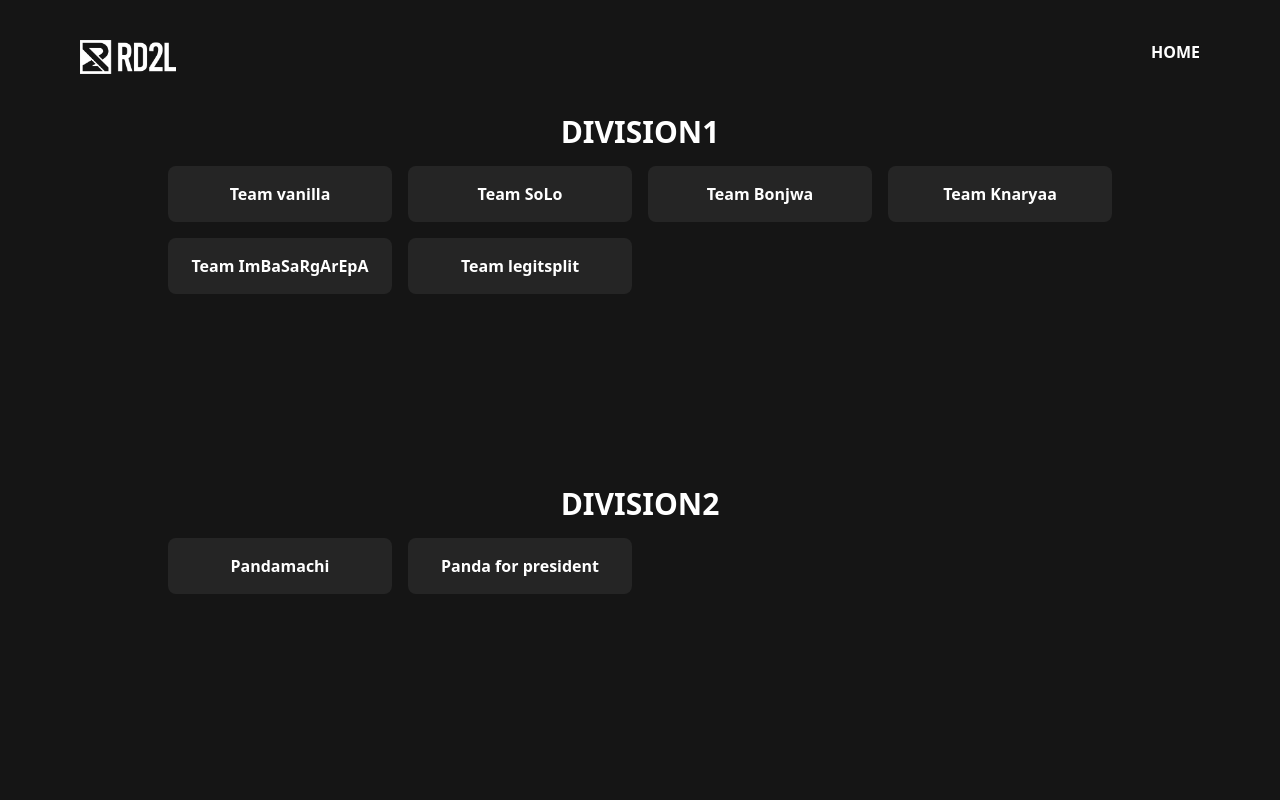
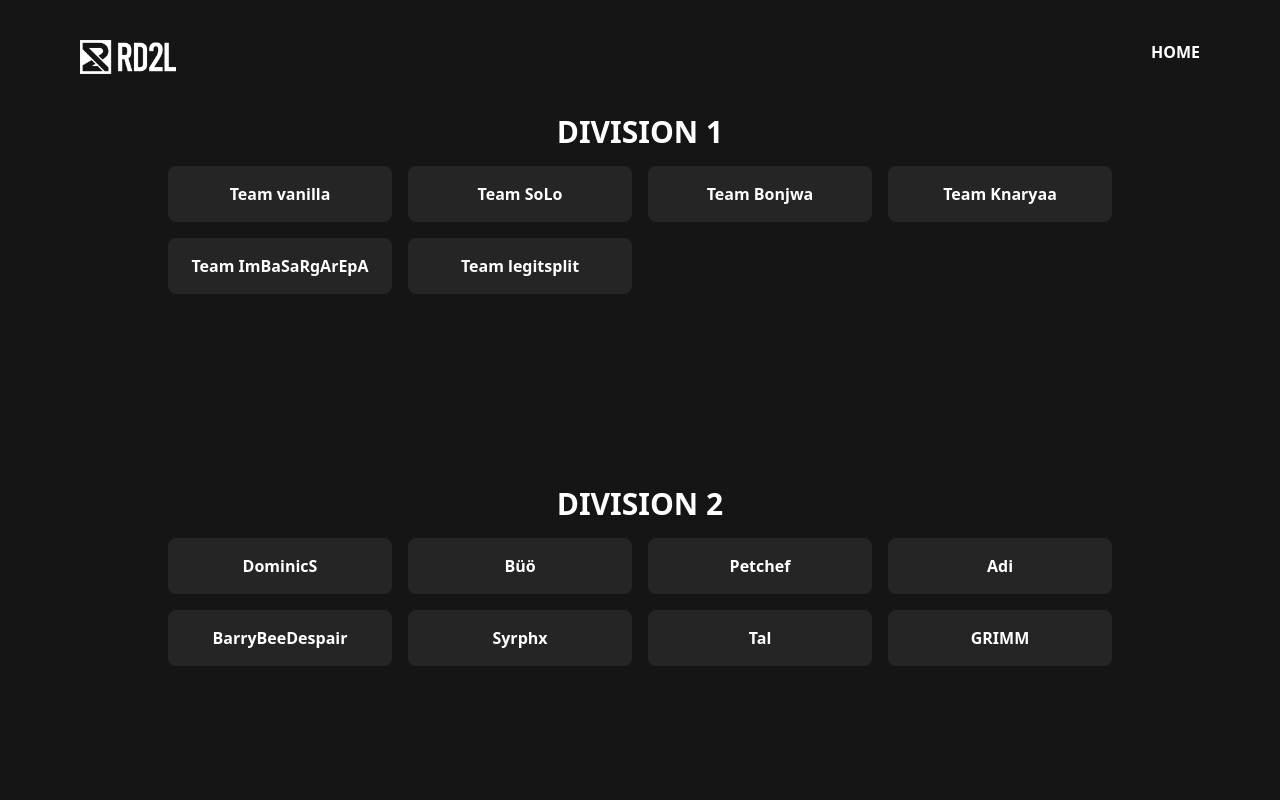
Before and after one commit to AngeloMalada/dota-scouting, a Next.js app: page / in a window 1280 px wide. Shown: the top 800 px of the page. Built offline with nearby package versions, Linux system fonts and the light colour scheme.

Commit message:
added div 2

```diff
--- a/Teams.js
+++ b/Teams.js
@@ -1,7 +1,7 @@
 const Teams = {
   divisons: [
     {
-      name: 'Division1',
+      name: 'Division 1',
       id: 1,
       teams: [
         {
@@ -198,68 +198,523 @@ const Teams = {
       ],
     },
     {
-      name: 'Division2',
+      name: 'Division 2',
       id: 2,
       teams: [
         {
-          name: 'Pandamachi',
+          name: 'DominicS',
+          id: 1,
+          players: [
+            {
+              name: 'DominicS',
+              id: 1,
+              accountID: 56404086,
+            },
+            {
+              name: 'Big Gunson',
+              id: 2,
+              accountID: 106742399,
+            },
+            {
+              name: 'Ondrej',
+              id: 3,
+              accountID: 150031206,
+            },
+            {
+              name: 'Olaf',
+              id: 4,
+              accountID: 187137003,
+            },
+            {
+              name: 'TheProblem',
+              id: 5,
+              accountID: 249248089,
+            },
+          ],
+        },
+
+        {
+          name: 'Büö',
+          id: 2,
+          players: [
+            {
+              name: 'Büö',
+              id: 1,
+              accountID: 279050958,
+            },
+            {
+              name: 'zGrozemaG',
+              id: 2,
+              accountID: 38319872,
+            },
+            {
+              name: 'Bianco',
+              id: 3,
+              accountID: 71375201,
+            },
+            {
+              name: 'Dodo',
+              id: 4,
+              accountID: 42710307,
+            },
+            {
+              name: 'Ginger',
+              id: 5,
+              accountID: 464676703,
+            },
+          ],
+        },
+
+        {
+          name: 'Petchef',
           id: 3,
           players: [
             {
-              name: 'panda for president',
+              name: 'Petchef',
               id: 1,
-              accountID: 72407726,
+              accountID: 49120950,
             },
             {
-              name: 'panda for president',
+              name: 'Raytoran',
               id: 2,
-              accountID: 104279179,
+              accountID: 40625516,
             },
             {
-              name: 'panda for president',
+              Flame: 'Bianco',
               id: 3,
-              accountID: 907589158,
+              accountID: 101465865,
             },
             {
-              name: 'panda for president',
+              name: 'greenman',
               id: 4,
-              accountID: 170147156,
+              accountID: 73877347,
             },
             {
-              name: 'panda for president',
+              name: 'Lil-Rob2009',
               id: 5,
-              accountID: 839580781,
+              accountID: 59174607,
             },
           ],
         },
+
         {
-          name: 'Panda for president',
+          name: 'Adi',
           id: 4,
           players: [
             {
-              name: 'panda for president',
+              name: 'Adi',
               id: 1,
-              accountID: 72407726,
+              accountID: 151517806,
             },
             {
-              name: 'panda for president',
+              name: 'Grief',
               id: 2,
-              accountID: 104279179,
+              accountID: 302449792,
             },
             {
-              name: 'panda for president',
+              Flame: 'kotklopot',
               id: 3,
-              accountID: 907589158,
+              accountID: 243368997,
             },
             {
-              name: 'panda for president',
+              name: 'Morgs',
               id: 4,
-              accountID: 170147156,
+              accountID: 180895009,
             },
             {
-              name: 'panda for president',
+              name: 'LookAlive',
               id: 5,
-              accountID: 839580781,
+              accountID: 220385033,
+            },
+          ],
+        },
+
+        {
+          name: 'BarryBeeDespair',
+          id: 5,
+          players: [
+            {
+              name: 'BarryBeeDespair',
+              id: 1,
+              accountID: 89681488,
+            },
+            {
+              name: 'sham',
+              id: 2,
+              accountID: 253571081,
+            },
+            {
+              Flame: 'wewlad#6341',
+              id: 3,
+              accountID: 54024614,
+            },
+            {
+              name: 'Regurgitard',
+              id: 4,
+              accountID: 84712191,
+            },
+            {
+              name: 'Spas',
+              id: 5,
+              accountID: 141104117,
+            },
+          ],
+        },
+
+        {
+          name: 'Syrphx',
+          id: 6,
+          players: [
+            {
+              name: 'Syrphx',
+              id: 1,
+              accountID: 327434422,
+            },
+            {
+              name: 'Mikel',
+              id: 2,
+              accountID: 27997450,
+            },
+            {
+              Flame: 'Haisu :)',
+              id: 3,
+              accountID: 102346907,
+            },
+            {
+              name: 'Rinku',
+              id: 4,
+              accountID: 125847008,
+            },
+            {
+              name: 'Owl',
+              id: 5,
+              accountID: 188263974,
+            },
+          ],
+        },
+
+        {
+          name: 'Tal',
+          id: 7,
+          players: [
+            {
+              name: 'Tal',
+              id: 1,
+              accountID: 81581521,
+            },
+            {
+              name: 'Shaked',
+              id: 2,
+              accountID: 98027915,
+            },
+            {
+              Flame: 'Denden',
+              id: 3,
+              accountID: 17120982,
+            },
+            {
+              name: 'gladp',
+              id: 4,
+              accountID: 94011129,
+            },
+            {
+              name: 'KhezuC',
+              id: 5,
+              accountID: 106497878,
+            },
+          ],
+        },
+
+        {
+          name: 'GRIMM',
+          id: 8,
+          players: [
+            {
+              name: 'GRIMM',
+              id: 1,
+              accountID: 55866317,
+            },
+            {
+              name: '5YN3R6Y',
+              id: 2,
+              accountID: 118379443,
+            },
+            {
+              Flame: 'iggy',
+              id: 3,
+              accountID: 859609158,
+            },
+            {
+              name: 'Killerpanda',
+              id: 4,
+              accountID: 61634693,
+            },
+            {
+              name: 'Aronix',
+              id: 5,
+              accountID: 108164252,
+            },
+          ],
+        },
+      ],
+    },
+
+    {
+      name: 'Division 3',
+      id: 3,
+      teams: [
+        {
+          name: 'DominicS',
+          id: 1,
+          players: [
+            {
+              name: 'DominicS',
+              id: 1,
+              accountID: 56404086,
+            },
+            {
+              name: 'Big Gunson',
+              id: 2,
+              accountID: 106742399,
+            },
+            {
+              name: 'Ondrej',
+              id: 3,
+              accountID: 150031206,
+            },
+            {
+              name: 'Olaf',
+              id: 4,
+              accountID: 187137003,
+            },
+            {
+              name: 'TheProblem',
+              id: 5,
+              accountID: 249248089,
+            },
+          ],
+        },
+
+        {
+          name: 'Büö',
+          id: 2,
+          players: [
+            {
+              name: 'Büö',
+              id: 1,
+              accountID: 279050958,
+            },
+            {
+              name: 'zGrozemaG',
+              id: 2,
+              accountID: 38319872,
+            },
+            {
+              name: 'Bianco',
+              id: 3,
+              accountID: 71375201,
+            },
+            {
+              name: 'Dodo',
+              id: 4,
+              accountID: 42710307,
+            },
+            {
+              name: 'Ginger',
+              id: 5,
+              accountID: 464676703,
+            },
+          ],
+        },
+
+        {
+          name: 'Petchef',
+          id: 3,
+          players: [
+            {
+              name: 'Petchef',
+              id: 1,
+              accountID: 49120950,
+            },
+            {
+              name: 'Raytoran',
+              id: 2,
+              accountID: 40625516,
+            },
+            {
+              Flame: 'Bianco',
+              id: 3,
+              accountID: 101465865,
+            },
+            {
+              name: 'greenman',
+              id: 4,
+              accountID: 73877347,
+            },
+            {
+              name: 'Lil-Rob2009',
+              id: 5,
+              accountID: 59174607,
+            },
+          ],
+        },
+
+        {
+          name: 'Adi',
+          id: 4,
+          players: [
+            {
+              name: 'Adi',
+              id: 1,
+              accountID: 151517806,
+            },
+            {
+              name: 'Grief',
+              id: 2,
+              accountID: 302449792,
+            },
+            {
+              Flame: 'kotklopot',
+              id: 3,
+              accountID: 243368997,
+            },
+            {
+              name: 'Morgs',
+              id: 4,
+              accountID: 180895009,
+            },
+            {
+              name: 'LookAlive',
+              id: 5,
+              accountID: 220385033,
+            },
+          ],
+        },
+
+        {
+          name: 'BarryBeeDespair',
+          id: 5,
+          players: [
+            {
+              name: 'BarryBeeDespair',
+              id: 1,
+              accountID: 89681488,
+            },
+            {
+              name: 'sham',
+              id: 2,
+              accountID: 253571081,
+            },
+            {
+              Flame: 'wewlad#6341',
+              id: 3,
+              accountID: 54024614,
+            },
+            {
+              name: 'Regurgitard',
+              id: 4,
+              accountID: 84712191,
+            },
+            {
+              name: 'Spas',
+              id: 5,
+              accountID: 141104117,
+            },
+          ],
+        },
+
+        {
+          name: 'Syrphx',
+          id: 6,
+          players: [
+            {
+              name: 'Syrphx',
+              id: 1,
+              accountID: 327434422,
+            },
+            {
+              name: 'Mikel',
+              id: 2,
+              accountID: 27997450,
+            },
+            {
+              Flame: 'Haisu :)',
+              id: 3,
+              accountID: 102346907,
+            },
+            {
+              name: 'Rinku',
+              id: 4,
+              accountID: 125847008,
+            },
+            {
+              name: 'Owl',
+              id: 5,
+              accountID: 188263974,
+            },
+          ],
+        },
+
+        {
+          name: 'Tal',
+          id: 7,
+          players: [
+            {
+              name: 'Tal',
+              id: 1,
+              accountID: 81581521,
+            },
+            {
+              name: 'Shaked',
+              id: 2,
+              accountID: 98027915,
+            },
+            {
+              Flame: 'Denden',
+              id: 3,
+              accountID: 17120982,
+            },
+            {
+              name: 'gladp',
+              id: 4,
+              accountID: 94011129,
+            },
+            {
+              name: 'KhezuC',
+              id: 5,
+              accountID: 106497878,
+            },
+          ],
+        },
+
+        {
+          name: 'GRIMM',
+          id: 8,
+          players: [
+            {
+              name: 'GRIMM',
+              id: 1,
+              accountID: 55866317,
+            },
+            {
+              name: '5YN3R6Y',
+              id: 2,
+              accountID: 118379443,
+            },
+            {
+              Flame: 'iggy',
+              id: 3,
+              accountID: 859609158,
+            },
+            {
+              name: 'Killerpanda',
+              id: 4,
+              accountID: 61634693,
+            },
+            {
+              name: 'Aronix',
+              id: 5,
+              accountID: 108164252,
             },
           ],
         },
```
